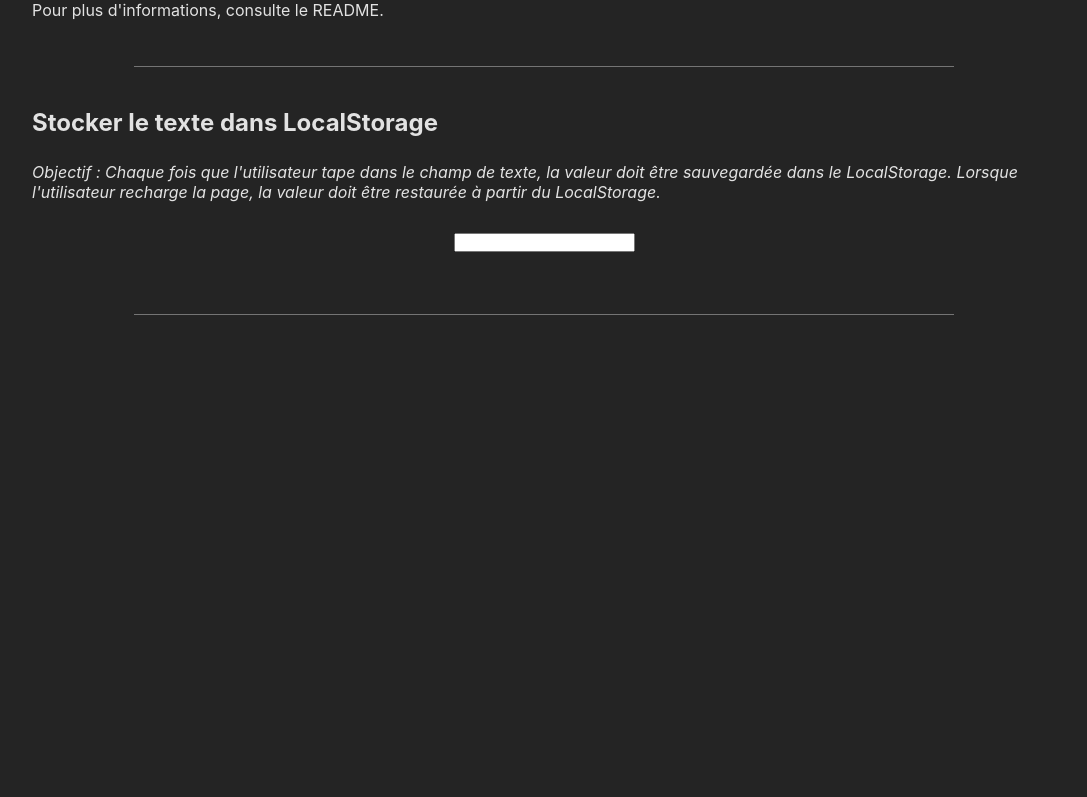
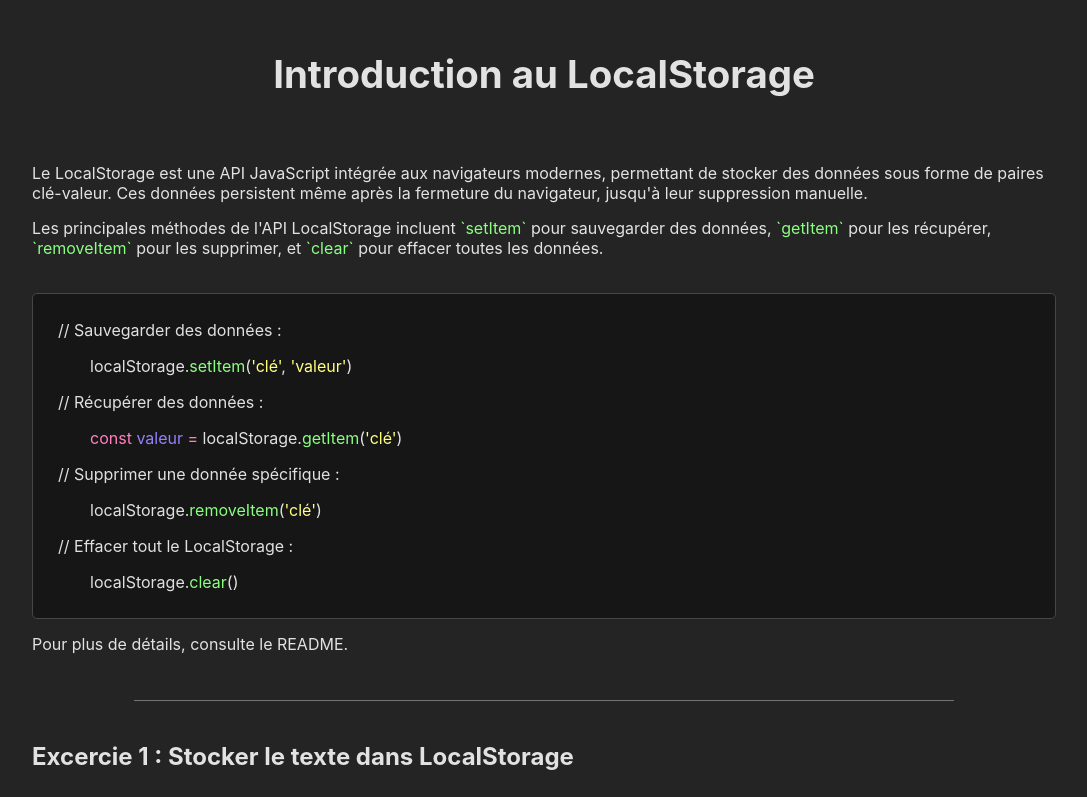
Before and after one commit to ThomasDziurdzi/LocalStorage-Practice, a React (Vite) app: page / in a window 1280 px wide. Shown: the top 797 px of the page, without its empty margins (96-1183 px from the left). Built offline with nearby package versions, Linux system fonts and the light colour scheme.

Commit message:
add introduction

```diff
--- a/src/components/Exercice1.jsx
+++ b/src/components/Exercice1.jsx
@@ -1,4 +1,5 @@
 import Exercice from "./container/Exercice";
+import { useState } from "react";
 
 export default function Exercice1() {
 // 1. Utilisez un state pour stocker la valeur saisie par l'utilisateur.
@@ -7,15 +8,16 @@ export default function Exercice1() {
 // 4. Utilisez `useEffect` pour récupérer la valeur initiale du localStorage avec `localStorage.getItem` lors du premier rendu
 //    et mettre à jour l'état avec cette valeur.
 
+
   return (
     <Exercice>
-      <h2>Stocker le texte dans LocalStorage</h2>
+      <h2>Excercie 1 : Stocker le texte dans LocalStorage</h2>
       <p className="instructions">
       Objectif : Chaque fois que l'utilisateur tape dans le champ de texte, la valeur doit être sauvegardée dans le LocalStorage. Lorsque l'utilisateur recharge la page, la valeur doit être restaurée à partir du LocalStorage.
       </p>
       <div className="solution">
         <div>
-          <input type="test" />
+          <input type="text" />
         </div>
       </div>
     </Exercice>
--- a/src/components/Introduction.jsx
+++ b/src/components/Introduction.jsx
@@ -1,8 +1,26 @@
 export default function Introduction() {
     return (
       <div className="exercice">
-
-        <p>Pour plus d'informations, consulte le README.</p>
+        <h1>Introduction au LocalStorage</h1>
+        <p>
+          Le LocalStorage est une API JavaScript intégrée aux navigateurs modernes, permettant de stocker des données sous forme de paires clé-valeur. Ces données persistent même après la fermeture du navigateur, jusqu'à leur suppression manuelle.
+        </p>
+        <p>
+          Les principales méthodes de l'API LocalStorage incluent <span className="green">`setItem`</span> pour sauvegarder des données, <span className="green">`getItem`</span> pour les récupérer, <span className="green">`removeItem`</span> pour les supprimer, et <span className="green">`clear`</span> pour effacer toutes les données.
+        </p>
+        <div className="code-container">
+          <div className="cm-line">
+            <p>// Sauvegarder des données :</p>
+            <p>localStorage.<span className="green">setItem</span>(<span className="yellow">'clé'</span>, <span className="yellow">'valeur'</span>)</p>
+            <p>// Récupérer des données :</p>
+            <p><span className="pink">const</span> <span className="violet">valeur</span> <span className="pink">=</span> localStorage.<span className="green">getItem</span>(<span className="yellow">'clé'</span>)</p>
+            <p>// Supprimer une donnée spécifique :</p>
+            <p>localStorage.<span className="green">removeItem</span>(<span className="yellow">'clé'</span>)</p>
+            <p>// Effacer tout le LocalStorage :</p>
+            <p>localStorage.<span className="green">clear</span>()</p>
+          </div>
+        </div>
+        <p>Pour plus de détails, consulte le README.</p>
       </div>
     );
   }
--- a/src/index.css
+++ b/src/index.css
@@ -61,4 +61,12 @@ a {
   .cm-line {
     padding-left: 15px;
   }
+
+  p {
+    margin: 1rem 0;
+
+    &:nth-child(even){
+      margin: 1rem 2rem;
+    }
+  }
 }
--- a/src/styles/container/Exercice.css
+++ b/src/styles/container/Exercice.css
@@ -8,7 +8,7 @@
 
     h1 {
       text-align: center;
-      font-size: 3vw;
+      font-size: clamp(2rem,3vw,5rem);
       padding: 5% 0;
     }
 
```
